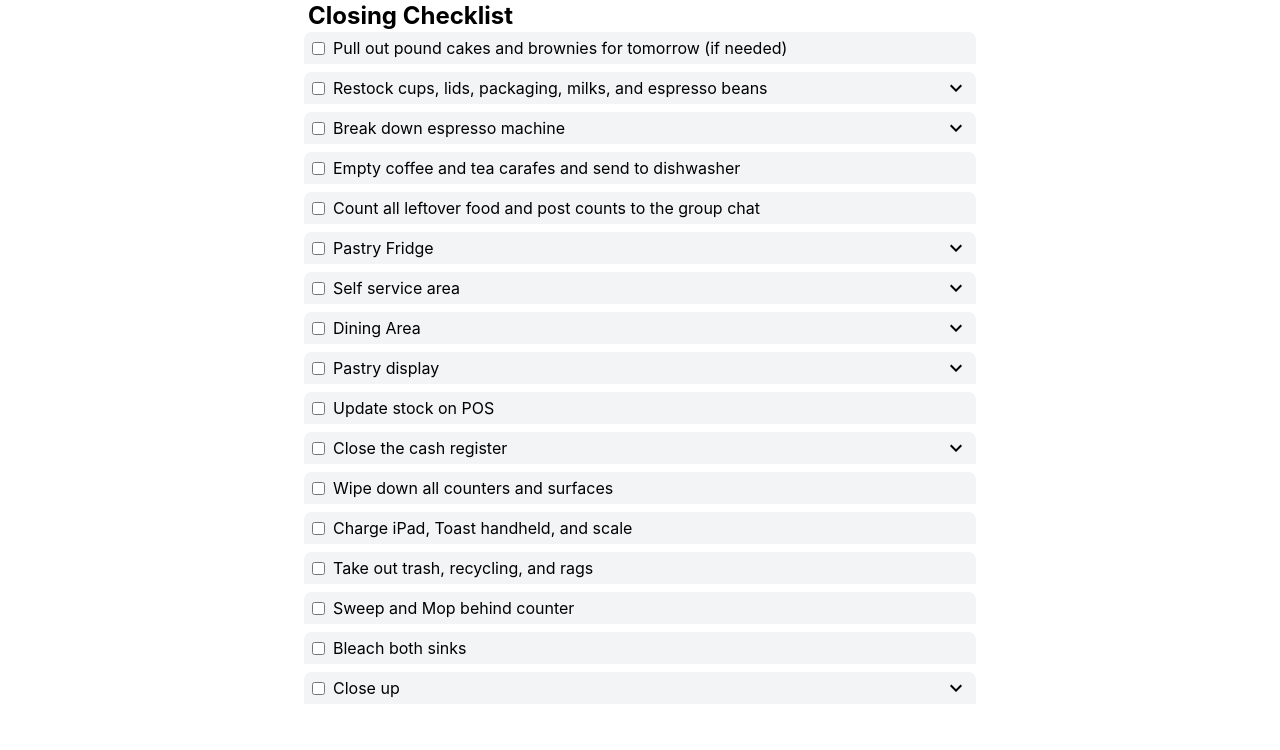
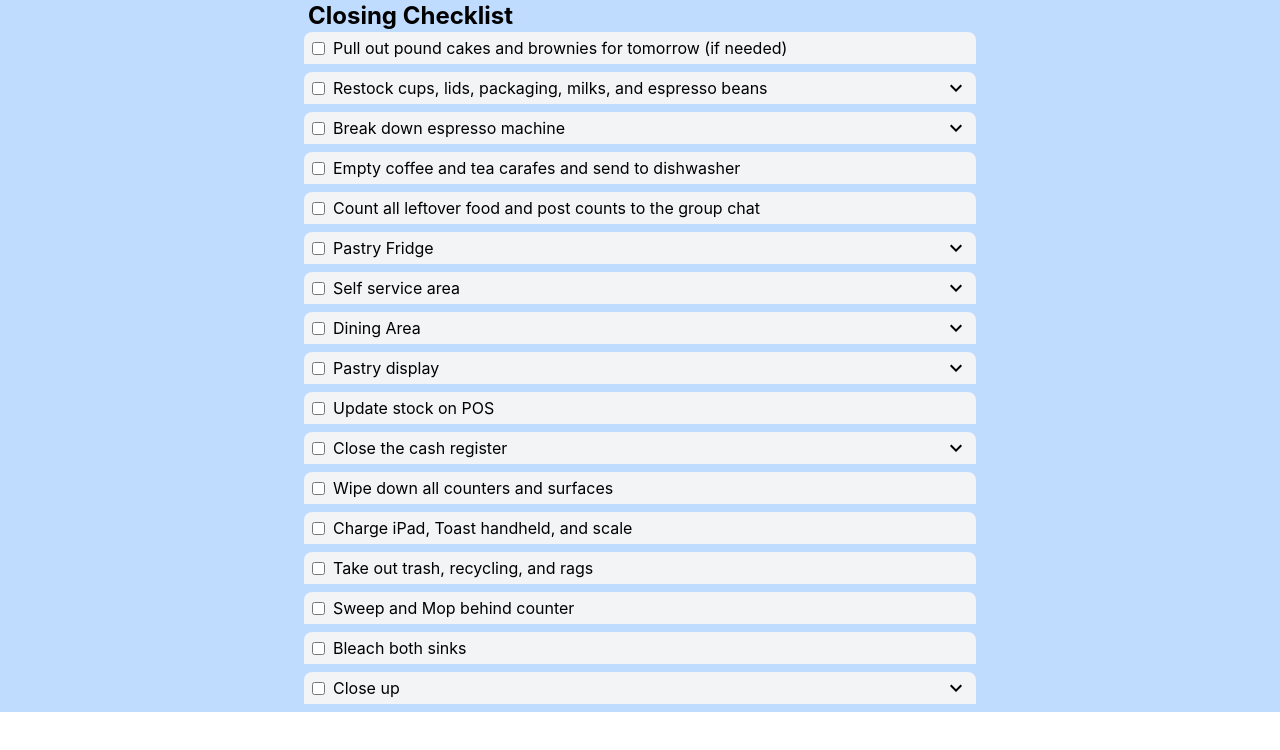
Before and after one commit to habenz/ls-checklist, a React (Create React App) app: page / in a window 1280 px wide. Shown: the top 750 px of the page. Built offline with nearby package versions, Linux system fonts and the light colour scheme.

Commit message:
fix jiggle when scroll bar appears issue
100 vw omits the area needed by the scrollbar https://stackoverflow.com/a/54577012

```diff
--- a/src/App.js
+++ b/src/App.js
@@ -6,7 +6,7 @@ const closingChecklist = initializeChecklist(tasks.Closing);
 
 function App() {
   return (
-    <div className="flex flex-col items-center">
+    <div className="flex flex-col items-center bg-blue-200 w-screen">
       <h1 className="max-w-2xl w-4/5 px-1 text-xl sm:text-2xl font-bold">
         Closing Checklist
       </h1>
```
